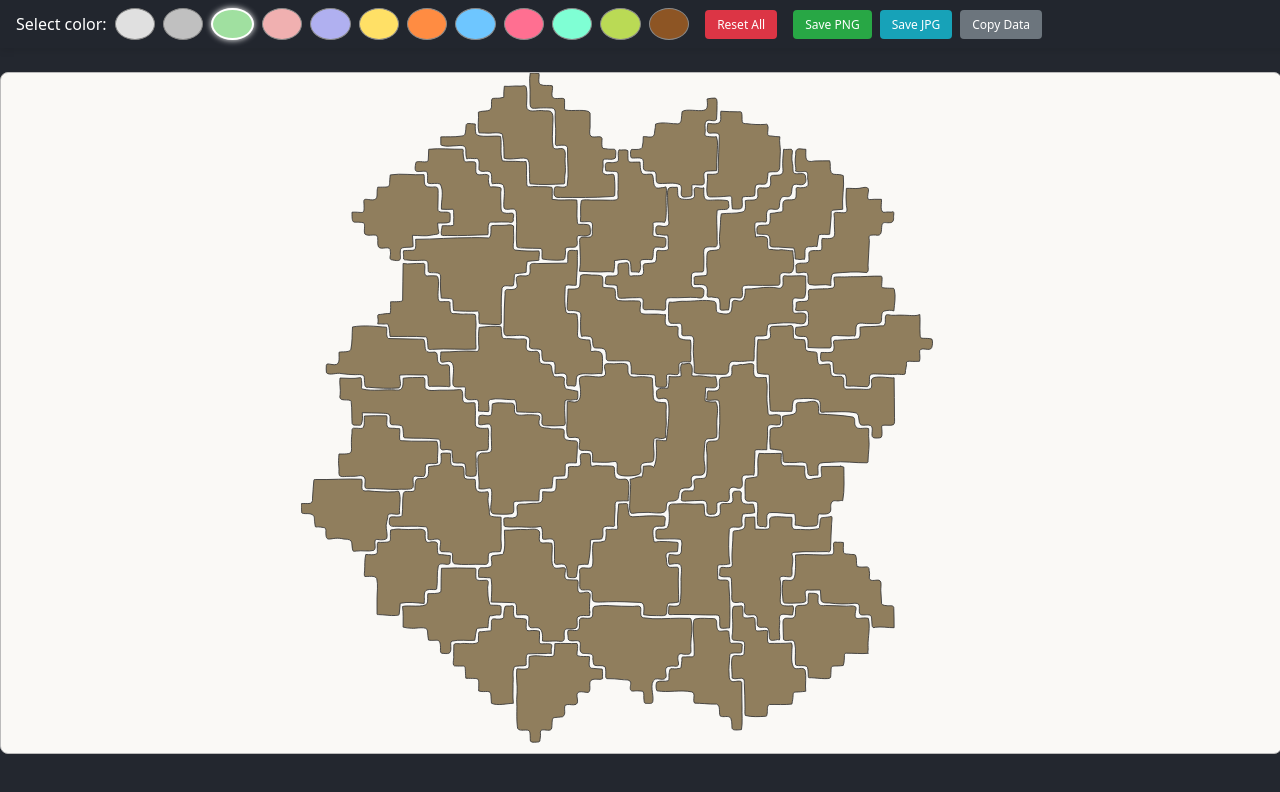
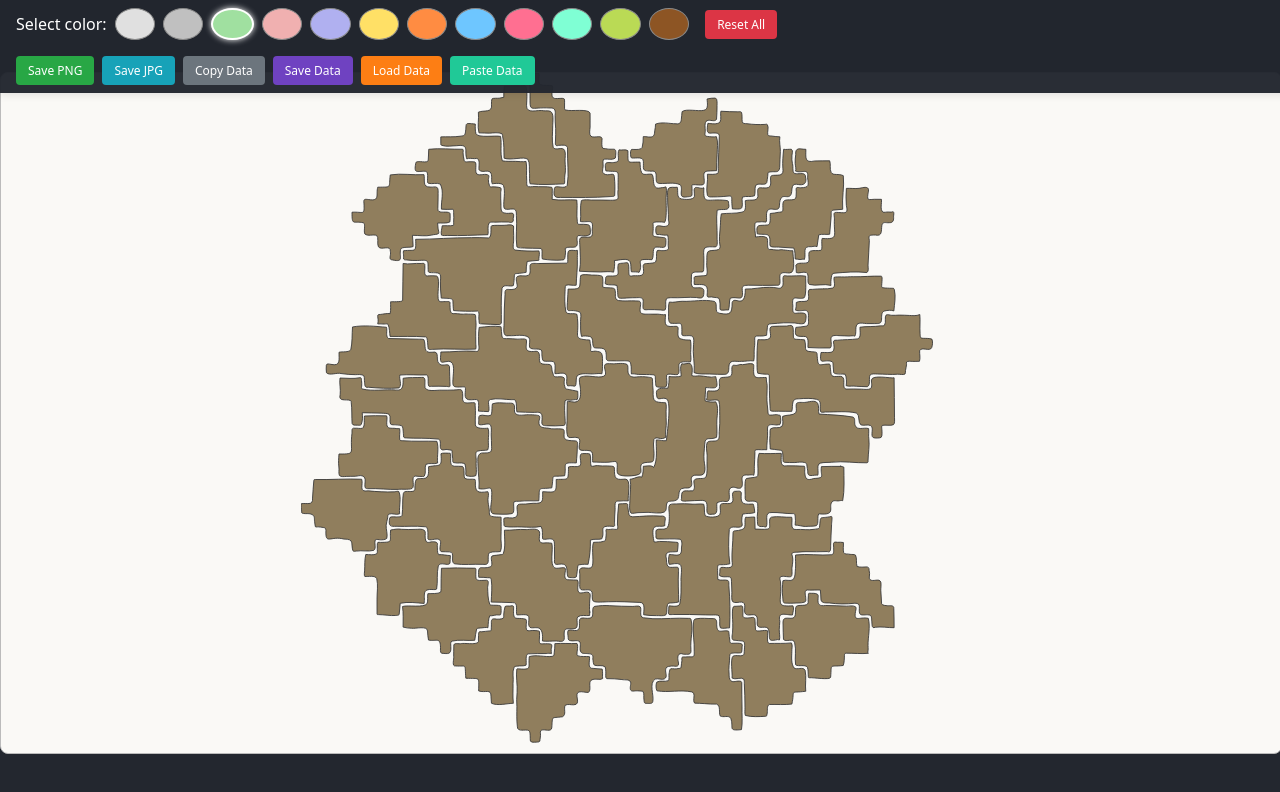
Before and after one commit to CvAmp/ARC, a React (Vite) app: page / in a window 1280 px wide. Shown: the top 792 px of the page. Built offline with nearby package versions, Linux system fonts and the light colour scheme.

Commit message:
Add import functionality for selection data

```diff
--- a/src/MapSelector.tsx
+++ b/src/MapSelector.tsx
@@ -146,6 +146,88 @@ const MapSelector: React.FC = () => {
     }
   };
 
+  // Import selection data from JSON
+  const importSelectionData = () => {
+    const input = document.createElement('input');
+    input.type = 'file';
+    input.accept = '.json';
+    input.onchange = (e) => {
+      const file = (e.target as HTMLInputElement).files?.[0];
+      if (!file) return;
+
+      const reader = new FileReader();
+      reader.onload = (event) => {
+        try {
+          const data = JSON.parse(event.target?.result as string);
+          if (data.tiles && typeof data.tiles === 'object') {
+            // Convert string keys back to numbers and validate colors
+            const validTiles: { [id: number]: string } = {};
+            Object.entries(data.tiles).forEach(([key, color]) => {
+              const tileId = parseInt(key);
+              if (!isNaN(tileId) && typeof color === 'string' && COLORS.includes(color)) {
+                validTiles[tileId] = color;
+              }
+            });
+            setTileColors(validTiles);
+            alert(`Successfully imported ${Object.keys(validTiles).length} tile selections!`);
+          } else {
+            alert('Invalid file format. Please select a valid selection data file.');
+          }
+        } catch (error) {
+          console.error('Import failed:', error);
+          alert('Failed to import selection data. Please check the file format.');
+        }
+      };
+      reader.readAsText(file);
+    };
+    input.click();
+  };
+
+  // Import from clipboard
+  const importFromClipboard = async () => {
+    try {
+      const clipboardText = await navigator.clipboard.readText();
+      const data = JSON.parse(clipboardText);
+
+      if (data.tiles && typeof data.tiles === 'object') {
+        // Convert string keys back to numbers and validate colors
+        const validTiles: { [id: number]: string } = {};
+        Object.entries(data.tiles).forEach(([key, color]) => {
+          const tileId = parseInt(key);
+          if (!isNaN(tileId) && typeof color === 'string' && COLORS.includes(color)) {
+            validTiles[tileId] = color;
+          }
+        });
+        setTileColors(validTiles);
+        alert(`Successfully imported ${Object.keys(validTiles).length} tile selections from clipboard!`);
+      } else {
+        alert('Invalid clipboard data. Please copy valid selection data first.');
+      }
+    } catch (error) {
+      console.error('Clipboard import failed:', error);
+      alert('Failed to import from clipboard. Please check the data format.');
+    }
+  };
+
+  // Save selection data as JSON file
+  const saveSelectionData = () => {
+    const selectionData = {
+      tiles: tileColors,
+      timestamp: new Date().toISOString(),
+      totalTiles: Object.keys(tileColors).length,
+      version: '1.0'
+    };
+
+    const blob = new Blob([JSON.stringify(selectionData, null, 2)], { type: 'application/json' });
+    const url = URL.createObjectURL(blob);
+    const link = document.createElement('a');
+    link.href = url;
+    link.download = `map-selection-${new Date().toISOString().split('T')[0]}.json`;
+    document.body.appendChild(link);
+    link.click();
+    document.body.removeChild(link);
+    URL.revokeObjectURL(url);
+  };
   // Handler to set color for a tile (multi-color selection)
   const handleTileClick = (id: number) => {
     setTileColors((prev) => {
@@ -296,6 +378,63 @@ const MapSelector: React.FC = () => {
             >
               Copy Data
             </button>
+
+            <button
+              onClick={saveSelectionData}
+              style={{
+                background: '#6f42c1',
+                color: '#fff',
+                border: 'none',
+                padding: '6px 12px',
+                borderRadius: '4px',
+                cursor: 'pointer',
+                fontSize: '12px',
+                fontWeight: 500,
+                transition: 'background 0.2s',
+              }}
+              onMouseEnter={(e) => e.currentTarget.style.background = '#5a32a3'}
+              onMouseLeave={(e) => e.currentTarget.style.background = '#6f42c1'}
+            >
+              Save Data
+            </button>
+
+            <button
+              onClick={importSelectionData}
+              style={{
+                background: '#fd7e14',
+                color: '#fff',
+                border: 'none',
+                padding: '6px 12px',
+                borderRadius: '4px',
+                cursor: 'pointer',
+                fontSize: '12px',
+                fontWeight: 500,
+                transition: 'background 0.2s',
+              }}
+              onMouseEnter={(e) => e.currentTarget.style.background = '#e8590c'}
+              onMouseLeave={(e) => e.currentTarget.style.background = '#fd7e14'}
+            >
+              Load Data
+            </button>
+
+            <button
+              onClick={importFromClipboard}
+              style={{
+                background: '#20c997',
+                color: '#fff',
+                border: 'none',
+                padding: '6px 12px',
+                borderRadius: '4px',
+                cursor: 'pointer',
+                fontSize: '12px',
+                fontWeight: 500,
+                transition: 'background 0.2s',
+              }}
+              onMouseEnter={(e) => e.currentTarget.style.background = '#1ba085'}
+              onMouseLeave={(e) => e.currentTarget.style.background = '#20c997'}
+            >
+              Paste Data
+            </button>
           </div>
         </div>
       </div>
```
